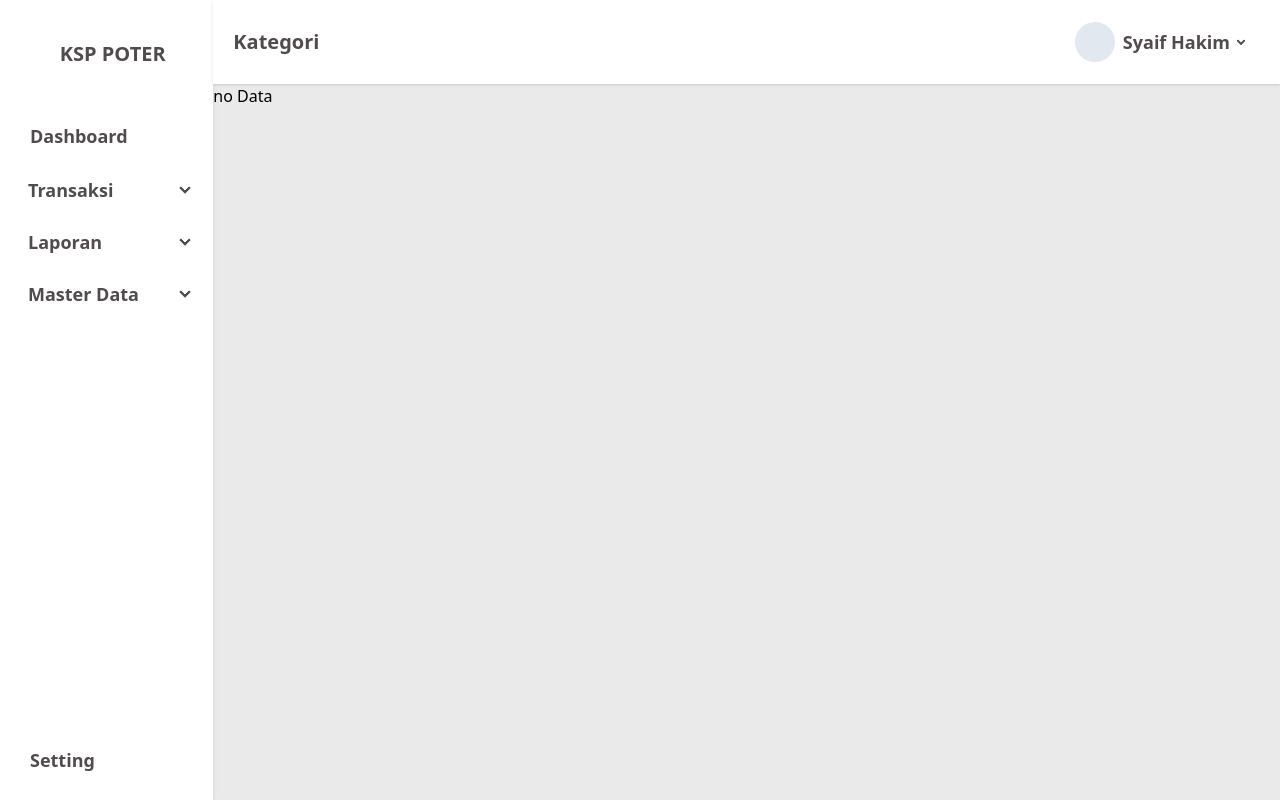
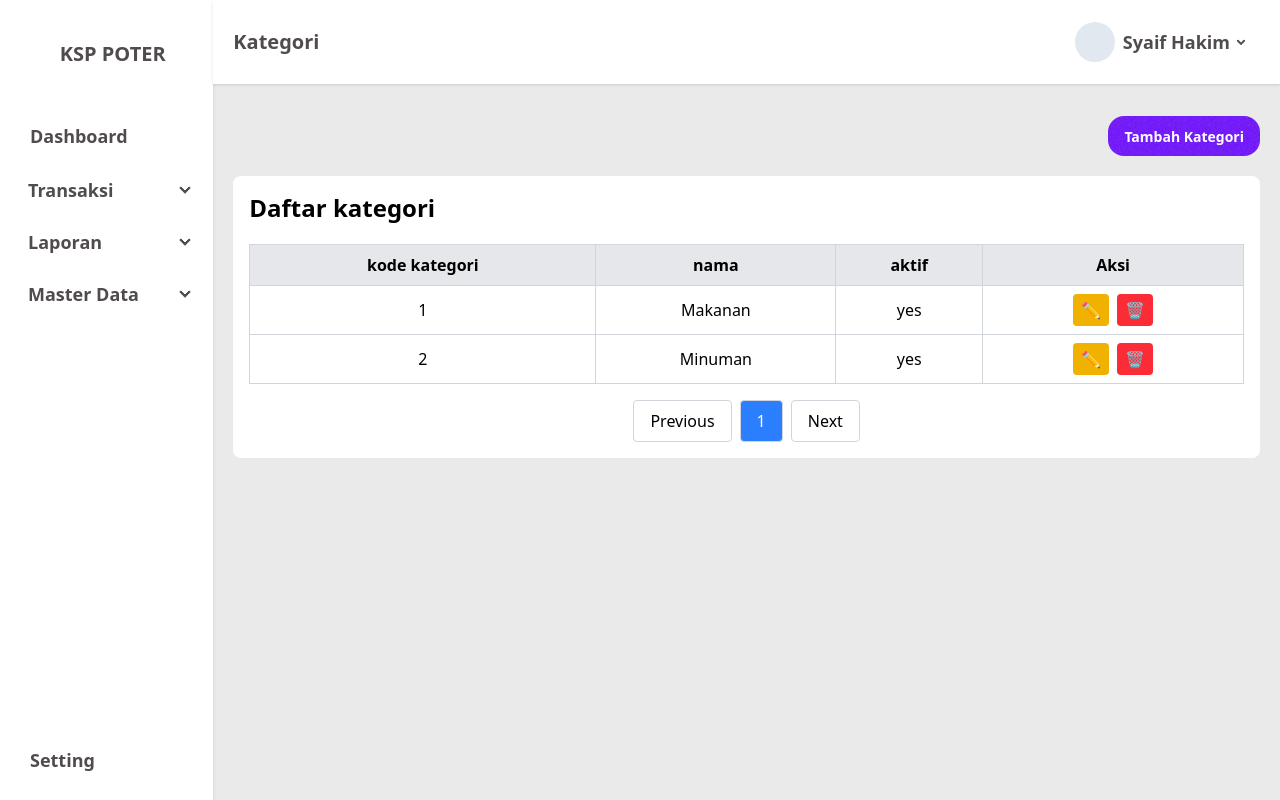
Before and after one commit to mardinajalah/commit_frontend, a React (Vite) app: page /kategori in a window 1280 px wide. Built offline with nearby package versions, Linux system fonts and the light colour scheme.

Commit message:
menambahkan file tambah barang, kategori dan tanbah kategori

```diff
--- a/src/App.tsx
+++ b/src/App.tsx
@@ -1,6 +1,6 @@
 import Sidebar from "@/components/layouts/Sidebar";
 import Navbar from "@/components/daisyUI/Navbar";
-import RoutesIndex from "@/routes/index";
+import RoutesIndex from "@/routes";
 
 const App = () => {
   return (
@@ -8,7 +8,7 @@ const App = () => {
       <Sidebar />
       <div className='w-5/6 flex flex-col'>
         <Navbar />
-        <div className='overflow-y-scroll'>
+        <div className='overflow-y-auto'>
           <RoutesIndex />
         </div>
       </div>
--- a/src/components/daisyUI/Table.tsx
+++ b/src/components/daisyUI/Table.tsx
@@ -1,70 +1,46 @@
-import React, { useState } from "react";
+import { useState } from "react";
 
-const TableComponent: React.FC = () => {
-  const allData = Array(10).fill({
-    id: 236472,
-    name: "Sampoerna Ice Burst 20",
-    hargaBeli: "Rp 30.128",
-    hargaEcer: "Rp 30.128",
-    hargaGrosir: "Rp 30.128",
-    stok: "2,459 pcs",
-    stokMinimal: "2,459 pcs",
-    barcode: "1234567890",
-    gambar: "https://via.placeholder.com/40",
-    kategori: "Makanan",
-    ukuran: "Medium",
-    satuan: "KG",
-    status: "Yes",
-    aktif: true,
-  });
+type dataType = {
+  datas: {
+    title: string;
+    heders: string[];
+    data: { [key: string]: string }[];
+  }[];
+}
+
+const TableComponent = ({ datas } : dataType) => {
+  if (!datas || datas.length === 0) return <p className="text-center">Data tidak tersedia</p>;
+
+  const tableData = datas[0]; // Mengambil elemen pertama dari array
+  const { heders, data } = tableData;
 
   const [currentPage, setCurrentPage] = useState(1);
   const itemsPerPage = 5;
-  const totalPages = Math.ceil(allData.length / itemsPerPage);
-  const displayedData = allData.slice((currentPage - 1) * itemsPerPage, currentPage * itemsPerPage);
+  const totalPages = Math.ceil(data.length / itemsPerPage);
+  const displayedData = data.slice((currentPage - 1) * itemsPerPage, currentPage * itemsPerPage);
 
   return (
     <div className="p-4 overflow-hidden max-w-full">
-      <h1 className="text-2xl font-semibold pb-5">Data Barang</h1>
+      <h1 className="text-2xl font-semibold pb-5"> Daftar {tableData.title}</h1>
       <div className="overflow-x-auto w-full">
         <table className="w-full border border-gray-300 rounded-lg min-w-max table-auto">
           <thead className="bg-gray-200">
-            <tr className="text-left">
-              <th className="p-2 border border-gray-300">ID Barang</th>
-              <th className="p-2 border border-gray-300">Nama Barang</th>
-              <th className="p-2 border border-gray-300">Harga Beli</th>
-              <th className="p-2 border border-gray-300">Harga Ecer</th>
-              <th className="p-2 border border-gray-300">Harga Grosir</th>
-              <th className="p-2 border border-gray-300">Stok</th>
-              <th className="p-2 border border-gray-300">Stok Minimal</th>
-              <th className="p-2 border border-gray-300">Kategori</th>
-              <th className="p-2 border border-gray-300">Satuan</th>
-              <th className="p-2 border border-gray-300">Gambar</th>
-              <th className="p-2 border border-gray-300">Ukuran</th>
-              <th className="p-2 border border-gray-300">Barcode</th>
-              <th className="p-2 border border-gray-300">Status</th>
+            <tr className="text-center">
+              {heders.map((header, index) => (
+                <th key={index} className="p-2 border border-gray-300">{header}</th>
+              ))}
               <th className="p-2 border border-gray-300">Aksi</th>
             </tr>
           </thead>
           <tbody>
-            {displayedData.map((item, index) => (
-              <tr key={index} className="bg-white hover:bg-gray-100">
-                <td className="p-2 border border-gray-300">{item.id}</td>
-                <td className="p-2 border border-gray-300">{item.name}</td>
-                <td className="p-2 border border-gray-300">{item.hargaBeli}</td>
-                <td className="p-2 border border-gray-300">{item.hargaEcer}</td>
-                <td className="p-2 border border-gray-300">{item.hargaGrosir}</td>
-                <td className="p-2 border border-gray-300">{item.stok}</td>
-                <td className="p-2 border border-gray-300">{item.stokMinimal}</td>
-                <td className="p-2 border border-gray-300">{item.kategori}</td>
-                <td className="p-2 border border-gray-300">{item.satuan}</td>
-                <td className="p-2 border border-gray-300"><img src={item.gambar} alt="Gambar" className="w-10 h-10" /></td>
-                <td className="p-2 border border-gray-300">{item.ukuran}</td>
-                <td className="p-2 border border-gray-300">{item.barcode}</td>
-                <td className="p-2 border border-gray-300 text-green-600 font-bold">{item.status}</td>
+            {displayedData.map((item, rowIndex) => (
+              <tr key={rowIndex} className="bg-white hover:bg-gray-100 text-center">
+                {Object.values(item).map((value, colIndex) => (
+                  <td key={colIndex} className="p-2 border border-gray-300">{value}</td>
+                ))}
                 <td className="p-2 border border-gray-300">
-                  <button className="px-2 py-1 bg-yellow-500 text-white rounded mr-2">✏️</button>
-                  <button className="px-2 py-1 bg-red-500 text-white rounded">🗑️</button>
+                  <button className="cursor-pointer px-2 py-1 bg-yellow-500 text-white rounded mr-2">✏️</button>
+                  <button className="cursor-pointer px-2 py-1 bg-red-500 text-white rounded">🗑️</button>
                 </td>
               </tr>
             ))}
--- /dev/null
+++ b/src/components/pages/master-data/barang/TambahBarang.tsx
@@ -0,0 +1,74 @@
+const TambahBarang = () => {
+  return (
+    <div className='p-5'>
+      <div className='p-6 mt-5 bg-white rounded-lg shadow-md border border-gray-300'>
+        <h2 className='text-2xl font-bold mb-4 text-gray-800'>Barang Baru</h2>
+        <div className="mb-3 flex flex-col gap-2">
+          <div>
+            <label className='block text-gray-700 mb-1'>Nama Produk</label>
+            <input type='text' placeholder='Masukkan nama produk' className='w-full p-2 border border-gray-300 rounded-lg focus:ring-2 focus:ring-purple-500' />
+          </div>
+          <div>
+            <label className='block text-gray-700 mb-1'>Gambar</label>
+            <input type='file' className='w-full p-2 border border-gray-300 rounded-lg cursor-pointer bg-gray-100' />
+          </div>
+        </div>
+        <div className='grid grid-cols-3 gap-4'>
+          <div>
+            <label className='block text-gray-700 mb-1'>Kategori</label>
+            <select className='w-full p-2 border border-gray-300 rounded-lg bg-white'>
+              <option>Pilih kategori</option>
+            </select>
+          </div>
+
+          <div>
+            <label className='block text-gray-700 mb-1'>Ukuran</label>
+            <input type='text' placeholder='Masukkan ukuran' className='w-full p-2 border border-gray-300 rounded-lg focus:ring-2 focus:ring-purple-500' />
+          </div>
+
+          <div>
+            <label className='block text-gray-700 mb-1'>Satuan</label>
+            <select className='w-full p-2 border border-gray-300 rounded-lg bg-white'>
+              <option>Pilih satuan</option>
+            </select>
+          </div>
+
+          <div>
+            <label className='block text-gray-700 mb-1'>Harga Cash</label>
+            <input type='text' placeholder='Masukkan harga cash' className='w-full p-2 border border-gray-300 rounded-lg focus:ring-2 focus:ring-purple-500' />
+          </div>
+
+          <div>
+            <label className='block text-gray-700 mb-1'>Harga Cashbon</label>
+            <input type='text' placeholder='Masukkan harga cashbon' className='w-full p-2 border border-gray-300 rounded-lg focus:ring-2 focus:ring-purple-500' />
+          </div>
+
+          <div>
+            <label className='block text-gray-700 mb-1'>Harga Grosir</label>
+            <input type='text' placeholder='Masukkan harga grosir' className='w-full p-2 border border-gray-300 rounded-lg focus:ring-2 focus:ring-purple-500' />
+          </div>
+
+          <div>
+            <label className='block text-gray-700 mb-1'>Stok</label>
+            <input type='text' placeholder='Masukkan stok' className='w-full p-2 border border-gray-300 rounded-lg focus:ring-2 focus:ring-purple-500' />
+          </div>
+
+          <div>
+            <label className='block text-gray-700 mb-1'>Minimal Stok</label>
+            <input type='text' placeholder='Masukkan Minimal stok' className='w-full p-2 border border-gray-300 rounded-lg focus:ring-2 focus:ring-purple-500' />
+          </div>
+
+          <div className='flex items-center gap-2 mt-2'>
+            <label className='text-gray-700'>Status Aktif</label>
+            <input type='checkbox' className='w-10 h-5 rounded-full bg-gray-300 checked:bg-purple-500 transition duration-300' />
+          </div>
+        </div>
+        <div className="flex justify-end">
+          <button onClick={() => {location.replace("/barang")}} className='cursor-pointer mt-4 p-2 bg-purple-600 text-white rounded-lg hover:bg-purple-700 transition duration-300 font-semibold'>Tambah Barang</button>
+        </div>
+      </div>
+    </div>
+  );
+};
+
+export default TambahBarang;
--- a/src/components/pages/master-data/Barang.tsx
+++ b/src/components/pages/master-data/barang/index.tsx
@@ -1,13 +1,15 @@
 import Table from "@/components/daisyUI/Table"
+import { Link } from "react-router-dom"
+import { dataBarang } from "@/data"
 
 const Barang = () => {
   return (
     <div className="p-5">
       <div className="flex justify-end my-3">
-        <button className="btn border-none bg-[#6C0AFF] text-white rounded-2xl">Tambah Barang</button>
+        <Link to="/barang/tambah-barang" className="btn border-none bg-[#6C0AFF] text-white rounded-2xl">Tambah Barang</Link>
       </div>
       <div className="mt-5 bg-[#fff] rounded-lg">
-        <Table />
+        <Table datas={dataBarang} />
       </div>
     </div>
   )
--- /dev/null
+++ b/src/components/pages/master-data/kategori/index.tsx
@@ -0,0 +1,20 @@
+import Table from "@/components/daisyUI/Table";
+import { Link } from "react-router-dom";
+import { dataKategori } from "@/data";
+
+const Kategori = () => {
+  return (
+    <div className='p-5'>
+      <div className='flex justify-end my-3'>
+        <Link to='/kategori/tambah-kategori' className='btn border-none bg-[#6C0AFF] text-white rounded-2xl'>
+          Tambah Kategori
+        </Link>
+      </div>
+      <div className='mt-5 bg-[#fff] rounded-lg'>
+        <Table datas={dataKategori} />
+      </div>
+    </div>
+  );
+};
+
+export default Kategori;
--- a/src/components/pages/transaksi/Pembeli.tsx
+++ b/src/components/pages/transaksi/Pembeli.tsx
@@ -1,9 +1,9 @@
 const Pembeli = () => {
   return (
-    <div className="w-full bg-[#fff] rounded-xl">
+    <div className="p-2">
       <h1 className="text-2xl font-semibold border-b-2 p-2">Form Transaksi</h1>
-      <form>
-        <div className="p-2 fl">
+      <form className="">
+        <div className="p-2 border-2">
           <label htmlFor="" className="text-xl">tanggal: </label>
           <input type="text" className="input border-2 text-xl rounded-2xl"/>
         </div>
--- a/src/data/index.ts
+++ b/src/data/index.ts
@@ -28,7 +28,7 @@ export const dataAccordion = [
         title: "Hutang Titipan",
         path: "/hutang-titipan",
       },
-    ]
+    ],
   },
   {
     id: 2,
@@ -68,8 +68,8 @@ export const dataAccordion = [
         id: 7,
         title: "Pengeluaran",
         path: "/pengeluaran",
-      }
-    ]
+      },
+    ],
   },
   {
     id: 3,
@@ -114,7 +114,48 @@ export const dataAccordion = [
         id: 8,
         title: "Penitip",
         path: "/penitip",
-      }
-    ]
-  }
-]
+      },
+    ],
+  },
+];
+
+export const dataBarang = [
+  {
+    title: "barang",
+    heders: ["id barang", "nama barang", "harga beli", "harga ecer", "harga grosir", "stok", "stok minimal", "barcode", "gambar", "kategori", "ukuran", "satuan", "status aktif"],
+    data: [
+      {
+        id: "236472",
+        name: "Sampoerna Ice Burst 20",
+        hargaBeli: "Rp 30.128",
+        hargaEcer: "Rp 30.128",
+        hargaGrosir: "Rp 30.128",
+        stok: "2,459 pcs",
+        stokMinimal: "2,459 pcs",
+        barcode: "1234567890",
+        gambar: "gambar.jpg",
+        kategori: "Makanan",
+        ukuran: "Medium",
+        satuan: "KG",
+        status: "yes",
+      },
+    ],
+  },
+];
+
+export const dataKategori = [{
+  title: "kategori",
+  heders: ["kode kategori", "nama", "aktif"],
+  data: [
+    {
+      id: "1",
+      nama: "Makanan",
+      aktif: "yes",
+    },
+    {
+      id: "2",
+      nama: "Minuman",
+      aktif: "yes",
+    },
+  ],
+}]
--- a/src/routes/index.tsx
+++ b/src/routes/index.tsx
@@ -3,7 +3,9 @@ import Dashboard from "@/components/pages/Dashboard"
 import Pembeli from "@/components/pages/transaksi/Pembeli"
 import Penjual from "@/components/pages/transaksi/Penjual"
 import HutangPenjual from "@/components/pages/transaksi/HutangPenjual"
-import Barang from "@/components/pages/master-data/Barang"
+import Barang from "@/components/pages/master-data/barang"
+import TambahBarang from "@/components/pages/master-data/barang/TambahBarang"
+import Kategori from "@/components/pages/master-data/kategori"
 import NotFound from "@/components/pages/404"
 
 const RoutesIndex = () => {
@@ -15,6 +17,8 @@ const RoutesIndex = () => {
       <Route path="/penjual" element={Penjual()} />
       <Route path="/hutang-penjual" element={HutangPenjual()} />
       <Route path="/barang" element={Barang()} />
+      <Route path="/barang/tambah-barang" element={TambahBarang()} />
+      <Route path="/kategori" element={Kategori()} />
       <Route path="/*" element={NotFound()} />
     </Routes>
   )
```
Also changed, not shown: src/components/pages/master-data/kategori/TambahKategori.tsx (added).
